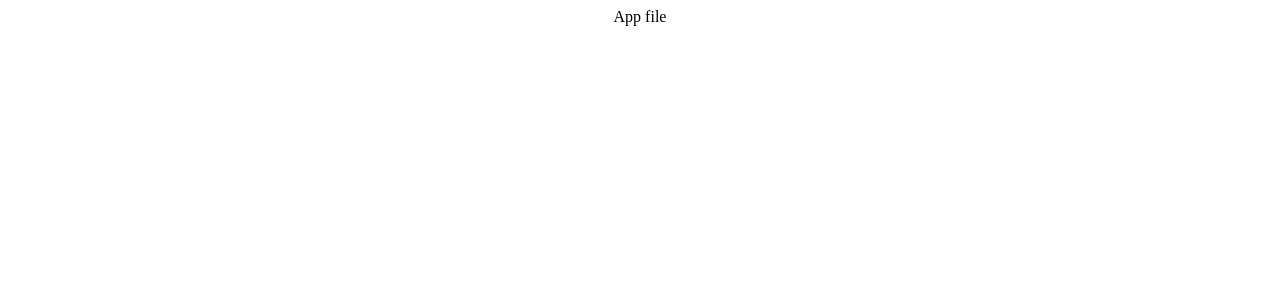
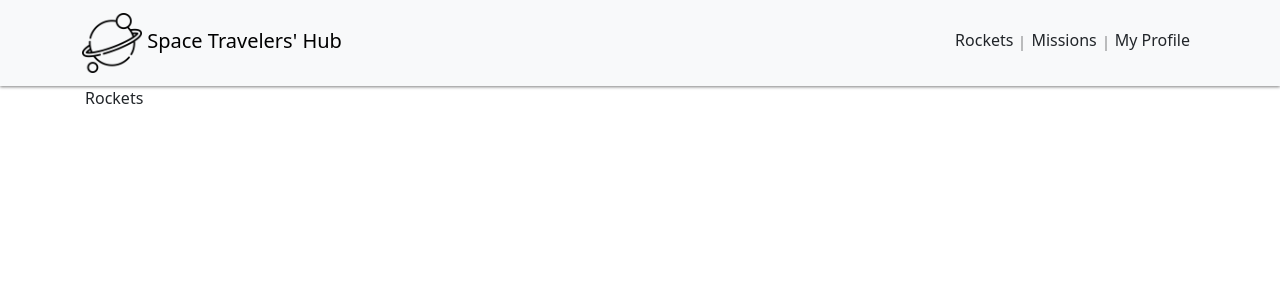
Before and after one commit to DilsherB/Space-Travelers-Hub, a React (Create React App) app: page / in a window 1280 px wide. Shown: the top 300 px of the page. Built offline with nearby package versions, Linux system fonts and the light colour scheme.

Commit message:
Add navbar

```diff
--- a/package.json
+++ b/package.json
@@ -9,8 +9,10 @@
     "@testing-library/user-event": "^13.5.0",
     "bootstrap": "^5.3.0",
     "react": "^18.2.0",
+    "react-bootstrap": "^2.7.4",
     "react-dom": "^18.2.0",
     "react-redux": "^8.1.0",
+    "react-router-dom": "^6.13.0",
     "react-scripts": "5.0.1",
     "redux-logger": "^3.0.6",
     "web-vitals": "^2.1.4"
--- a/src/App.css
+++ b/src/App.css
@@ -1,4 +1,4 @@
-.App {
+/* .App {
   text-align: center;
 }
 
@@ -15,4 +15,4 @@
 
 .App-link {
   color: #61dafb;
-}
+} */
--- a/src/App.js
+++ b/src/App.js
@@ -1,7 +1,25 @@
-import './App.css';
+import "./App.css";
+import {
+  Route,
+  createBrowserRouter,
+  createRoutesFromElements,
+  RouterProvider
+} from "react-router-dom";
+import Layout from "./routes/Layout";
+import Rockets from "./routes/Rockets";
+import 'bootstrap/dist/css/bootstrap.min.css';
 
+const router = createBrowserRouter(
+  createRoutesFromElements(
+    <Route path="/" element={<Layout />}>
+      <Route path="/" element={<Rockets />} />
+    </Route>
+  )
+);
 function App() {
-  return <div className="App">App file</div>;
+  return (
+    <RouterProvider router={router} />
+  );
 }
 
 export default App;
--- a/src/components/NavBar.js
+++ b/src/components/NavBar.js
@@ -1,27 +1,73 @@
-import React from "react";
+/* eslint-disable import/no-extraneous-dependencies */
+import {
+  Container, Nav, Navbar, Image
+} from "react-bootstrap";
 import { NavLink } from "react-router-dom";
+import logo from "../assets/planet.png";
 
 // Navbar component
-const Navbar = () => {
+const NaviGationbar = () => {
   const menuItems = {
     rocket: "Rockets",
     missions: "Missions",
     myProfile: "My Profile",
   };
   return (
-    <div className="d-inline-flex px-3 w-100 bg-light">
-      <h5>Space Travelors' Hub</h5>
-      <ul className="d-flex justify-content-end gap-5 w-100 mt-2">
-        {Object.keys(menuItems).map((item) => (
+    <Navbar
+      collapseOnSelect
+      expand="lg"
+      className="bg-body-tertiary bg-primary"
+      style={{ boxShadow: '0 1px 3px grey' }}
+    >
+      <Container className="">
+        <Navbar.Brand href="#home">
+          <Image width={60} src={logo} />{" "}
+          <span style={{}}>Space Travelers&apos; Hub</span>
+        </Navbar.Brand>
+        <div>
+          <Navbar.Toggle aria-controls="responsive-navbar-nav" />
+          <Navbar.Collapse id="responsive-navbar-nav">
+            <Nav>
+              {Object.keys(menuItems).map((item, index) => (
                 <li key={item} className="list-group-item">
-            <NavLink to={`${item}`} className="text-decoration-none text-dark">
+                  <NavLink
+                    to={`${item}`}
+                    className="text-decoration-none d-flex"
+                  >
+                    {index === 1 ? (
+                      <>
+                        <hr
+                          style={{
+                            width: 2,
+                            height: 15,
+                            border: "solid 1px black",
+                          }}
+                        />
+                        <Nav.Link href="#deets" className="text-dark">
                           {menuItems[item]}
+                        </Nav.Link>
+                        <hr
+                          style={{
+                            width: 2,
+                            height: 15,
+                            border: "1px solid black",
+                          }}
+                        />
+                      </>
+                    ) : (
+                      <Nav.Link href="#deets" className="text-dark">
+                        {menuItems[item]}
+                      </Nav.Link>
+                    )}
                   </NavLink>
                 </li>
               ))}
-      </ul>
+            </Nav>
+          </Navbar.Collapse>
         </div>
+      </Container>
+    </Navbar>
   );
 };
 
-export default Navbar;
+export default NaviGationbar;
--- /dev/null
+++ b/src/routes/Layout.jsx
@@ -0,0 +1,19 @@
+import { Outlet } from "react-router-dom";
+import React from "react";
+import Navbar from "../components/NavBar";
+import styles from "./styles/Layout.module.css";
+
+const Layout = () => {
+  return (
+    <>
+      <Navbar />
+      <div className={styles["layout-container"]}>
+        <div className={styles.layout}>
+          <Outlet />
+        </div>
+      </div>
+    </>
+  );
+};
+
+export default Layout;
--- /dev/null
+++ b/src/routes/Rockets.jsx
@@ -0,0 +1,7 @@
+import React from "react";
+
+const Rockets = () => {
+  return <div>Rockets</div>;
+};
+
+export default Rockets;
--- /dev/null
+++ b/src/routes/styles/Layout.module.css
@@ -0,0 +1,10 @@
+.layout-container {
+  display: flex;
+  flex-direction: column;
+  align-items: center;
+}
+
+.layout {
+  max-width: 1110px;
+  width: 90%;
+}
```
Also changed, not shown: 1 other file (tests, documents, lock files or other folders). Lines whose indentation alone changed are shown as unchanged.
